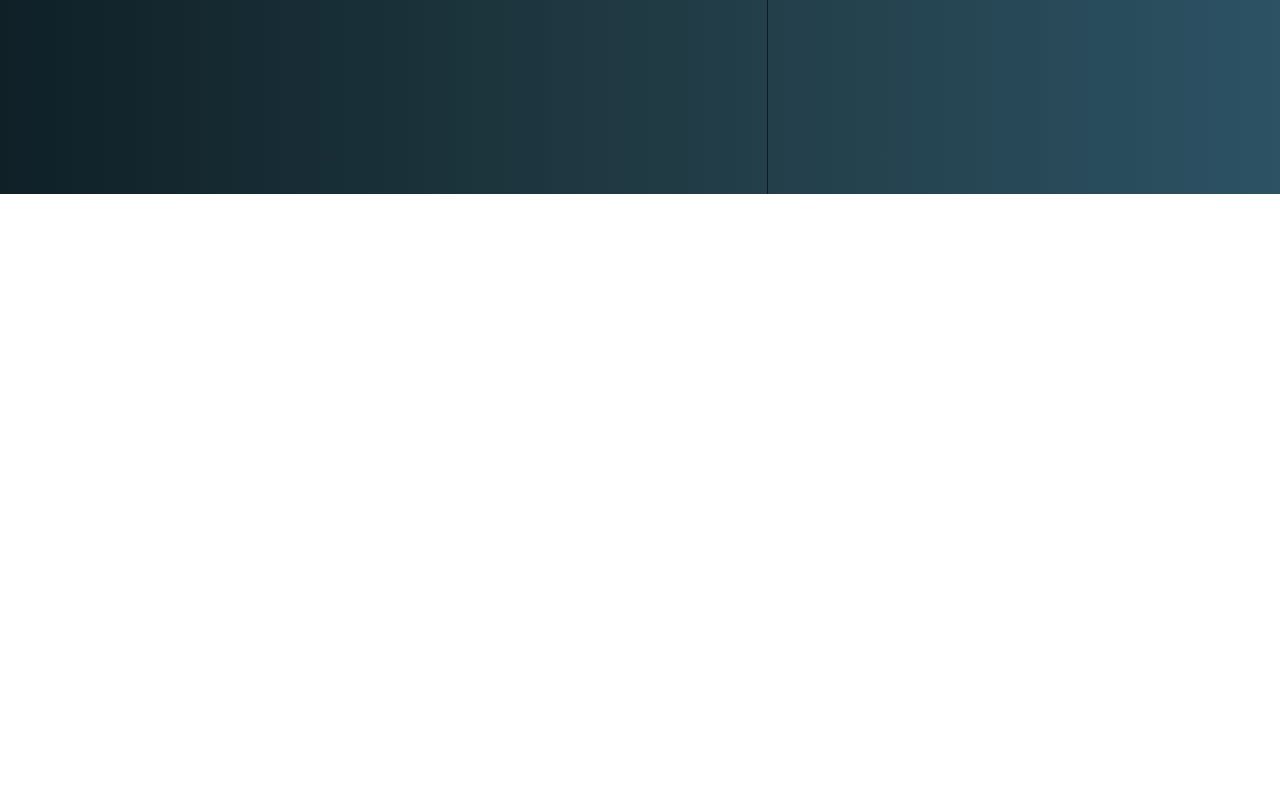
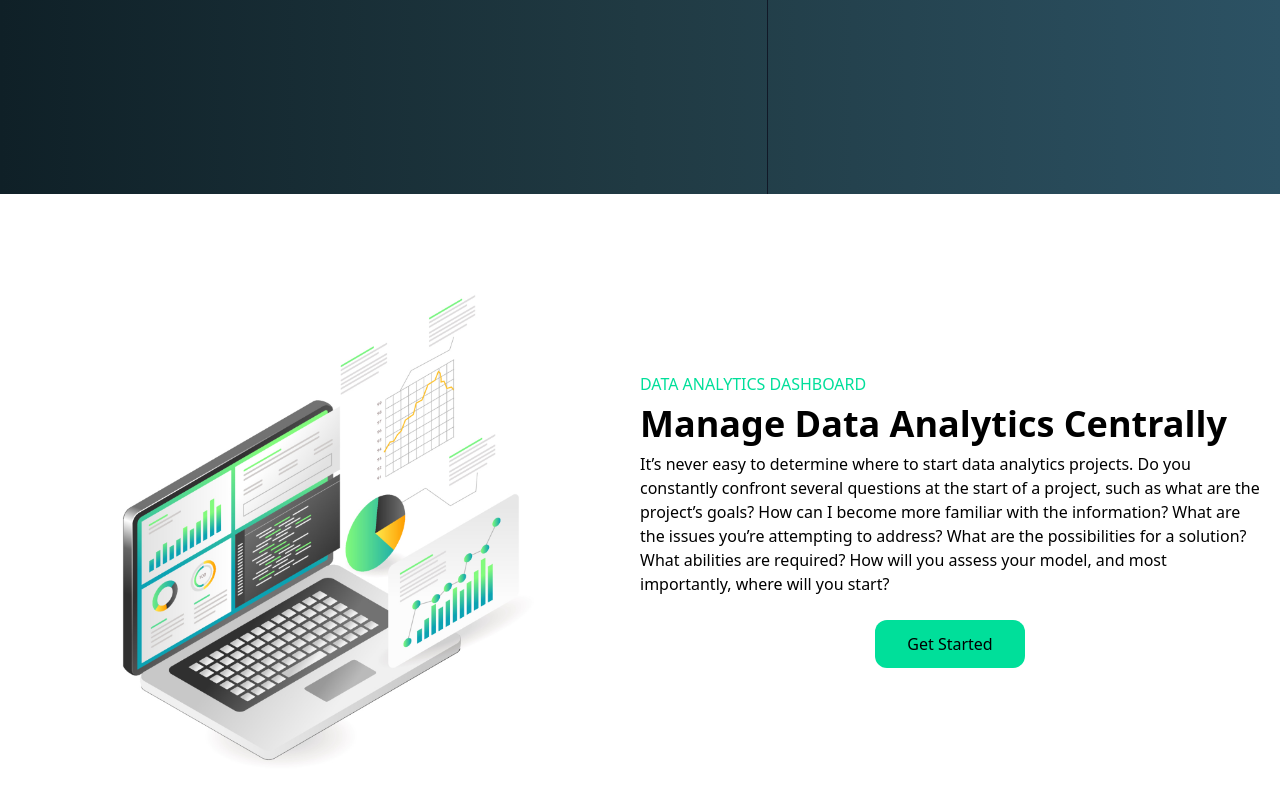
Before and after one commit to Parth-Kushwaha/financetw, a React (Create React App) app: page / in a window 1280 px wide. Shown: the part 606-1406 px from the top of the page. Before the commit the page ends 928 px from the top, so only its background shows below. Built offline with nearby package versions, Linux system fonts and the light colour scheme.

Commit message:
analytics done

```diff
--- a/src/components/Analytics.jsx
+++ b/src/components/Analytics.jsx
@@ -5,7 +5,16 @@ const Analytics = () => {
   return (
     <div className='w-full bg-white py-16 px-4'>
       <div className='max-w-[1240px] mx-auto grid md:grid-cols-2'>
-
+        <img className='w-[500px mx-auto my-4' src={Laptop} alt="/" />
+        <div className='flex flex-col justify-center'>
+            <p className='text-[#00df9a] text-bold'>DATA ANALYTICS DASHBOARD</p>
+            <h1 className='md:text-4xl sm:text-3xl text-2xl font-bold py-2'>Manage Data Analytics Centrally</h1>
+            <p>It’s never easy to determine where to start data analytics projects. Do you constantly confront several questions
+            at the start of a project, such as what are the project’s goals? How can I become more familiar with the
+             information? What are the issues you’re attempting to address? What are the possibilities for a solution?
+             What abilities are required? How will you assess your model, and most importantly, where will you start?</p>
+             <button className='bg-[#00df9a] w-[150px] rounded-xl font-medium my-6 mx-auto py-3 text-black  hover:scale-105'>Get Started</button>
+        </div>
       </div>
     </div>
   )
--- a/src/components/Hero.jsx
+++ b/src/components/Hero.jsx
@@ -15,7 +15,7 @@ const Hero = () => {
                backSpeed={140} loop/>
         </div>
         <p className='md:text-2xl sm:text-xl font-bold text-gray-400'>Monitor your data analytics to increase revenue for BTB, BTC, & SASS platforms.</p>
-        <button className='bg-[#00df9a] w-[150px] rounded-xl font-medium my-6 mx-auto py-3 text-black'>Get Started</button>
+        <button className='bg-[#00df9a] w-[150px] rounded-xl font-medium my-6 mx-auto py-3 text-black hover:scale-105'>Get Started</button>
       </div>
 
     </div>
```
